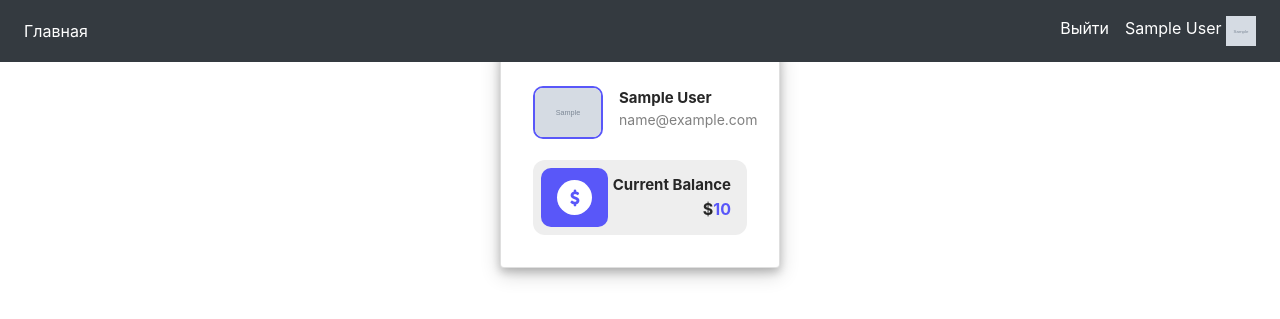
After one commit to Tronnert/Kazinych, a Flask app: page /profile in a window 1280 px wide. The commit adds this page. Shown: the top 319 px of the page. Run offline with Flask 2, Linux system fonts and the light colour scheme; a user stored in the database is signed in; tables that the repository leaves empty hold one stand-in row (values such as "Sample post"); grey boxes marked "Sample" are stand-in pictures; some libraries are stand-ins or nearby versions.

Commit message:
api_first profile_first

```diff
--- a/data/__all_models.py
+++ b/data/__all_models.py
@@ -1,2 +1,2 @@
 from . import users
-from . import news
+from . import balance_changes
--- a/data/news.py
+++ b/data/balance_changes.py
@@ -1,11 +1,11 @@
 import datetime
 import sqlalchemy
 from sqlalchemy import orm
-
+from sqlalchemy_serializer import SerializerMixin
 from .db_session import SqlAlchemyBase
 
 
-class BalanceChanges(SqlAlchemyBase):
+class BalanceChanges(SqlAlchemyBase, SerializerMixin):
     __tablename__ = 'balance_changes'
 
     id = sqlalchemy.Column(sqlalchemy.Integer, primary_key=True, autoincrement=True)
--- a/data/users.py
+++ b/data/users.py
@@ -3,10 +3,11 @@ import sqlalchemy
 from sqlalchemy import orm
 from .db_session import SqlAlchemyBase
 from flask_login import UserMixin
+from sqlalchemy_serializer import SerializerMixin
 from werkzeug.security import generate_password_hash, check_password_hash
 
 
-class User(SqlAlchemyBase, UserMixin):
+class User(SqlAlchemyBase, UserMixin, SerializerMixin):
     __tablename__ = 'users'
 
     id = sqlalchemy.Column(sqlalchemy.Integer,
--- a/forms/user.py
+++ b/forms/user.py
@@ -11,7 +11,8 @@ class RegisterForm(FlaskForm):
     password_again = PasswordField('Повторите пароль', validators=[DataRequired()])
     name = StringField('Имя пользователя', validators=[DataRequired()])
     about = TextAreaField("Немного о себе")
-    submit = SubmitField('Войти')
+    remember_me = BooleanField('Запомнить меня')
+    submit = SubmitField('Зарегестироваться')
 
 
 class LoginForm(FlaskForm):
--- a/main.py
+++ b/main.py
@@ -2,21 +2,25 @@ from flask import Flask
 from data import db_session
 from data.users import User
 from forms.user import RegisterForm
-from flask import render_template
-from flask import redirect
-from flask_login import LoginManager, login_user, login_required, logout_user
+from flask import render_template, redirect, make_response, jsonify
+from flask_login import LoginManager, login_user, login_required, logout_user, current_user
 from forms.user import LoginForm
+from requests import get, post
+from api import user_api
 
 app = Flask(__name__)
 app.config['SECRET_KEY'] = 'yandexlyceum_secret_key'
 login_manager = LoginManager()
+app.register_blueprint(user_api.blueprint)
 login_manager.init_app(app)
+# current_user = current_user
 
 
 @login_manager.user_loader
 def load_user(user_id):
     db_sess = db_session.create_session()
     return db_sess.query(User).get(user_id)
+
 
 
 @app.route('/')
@@ -45,7 +49,8 @@ def reqister():
         user.set_password(form.password.data)
         db_sess.add(user)
         db_sess.commit()
-        return redirect('/login')
+        login_user(user, remember=form.remember_me.data)
+        return redirect('/')
     return render_template('register.html', title='Регистрация', form=form)
 
 
@@ -71,8 +76,25 @@ def logout():
     return redirect("/")
 
 
+# @app.route('/game')
+# @login_required
+# def first_game():
+#     return post('http://localhost:8080/api/user', json={'bet': 100, 'game_name': 'first', 'id': current_user.id, 'password': current_user.hashed_password}).json()
+
+
+@app.route('/profile')
+def profile():
+    return render_template('profile.html', title='Профиль')
+
+
+@app.errorhandler(404)
+def not_found(error):
+    return make_response(jsonify({'error': 'Not found'}), 404)
+
+
 def main():
-    db_session.global_init("db/blogs.db")
+    db_session.global_init("db/casino.db")
+
     app.run(port=8080, host='127.0.0.1')
 
 
--- a/static/css/style.css
+++ b/static/css/style.css
@@ -11,3 +11,91 @@
     border-radius: 5px;
     padding: 10px;
 }
+
+
+body {
+    background-color: #eee
+}
+
+.card {
+    background-color: #fff;
+    width: 280px;
+    border-radius: 33px;
+    box-shadow: 0 4px 8px 0 rgba(0, 0, 0, 0.2), 0 6px 20px 0 rgba(0, 0, 0, 0.19);
+    padding: 2rem !important
+}
+
+.top-container {
+    display: flex;
+    align-items: center
+}
+
+.profile-image {
+    border-radius: 10px;
+    border: 2px solid #5957f9
+}
+
+.name {
+    font-size: 15px;
+    font-weight: bold;
+    color: #272727;
+    position: relative;
+    top: 8px
+}
+
+.mail {
+    font-size: 14px;
+    color: grey;
+    position: relative;
+    top: 2px
+}
+
+.middle-container {
+    background-color: #eee;
+    border-radius: 12px
+}
+
+.middle-container:hover {
+    border: 1px solid #5957f9
+}
+
+.dollar-div {
+    background-color: #5957f9;
+    padding: 12px;
+    border-radius: 10px
+}
+
+.round-div {
+    border-radius: 50%;
+    width: 35px;
+    height: 35px;
+    background-color: #fff;
+    display: flex;
+    justify-content: center;
+    align-items: center;
+    text-align: center
+}
+
+.dollar {
+    font-size: 16px !important;
+    color: #5957f9 !important;
+    font-weight: bold !important
+}
+
+.current-balance {
+    font-size: 15px;
+    color: #272727;
+    font-weight: bold
+}
+
+.amount {
+    color: #5957f9;
+    font-size: 16px;
+    font-weight: bold
+}
+
+.dollar-sign {
+    font-size: 16px;
+    color: #272727;
+    font-weight: bold
+}
--- a/templates/base.html
+++ b/templates/base.html
@@ -8,24 +8,13 @@
           integrity="sha384-Vkoo8x4CGsO3+Hhxv8T/Q5PaXtkKtu6ug5TOeNV6gBiFeWPGFN9MuhOf23Q9Ifjh"
           crossorigin="anonymous">
     <link rel="stylesheet" href="{{ url_for('static', filename='css/style.css') }}">
+    <link href='https://stackpath.bootstrapcdn.com/bootstrap/4.4.1/css/bootstrap.min.css' rel='stylesheet'>
+    <link href='https://cdnjs.cloudflare.com/ajax/libs/font-awesome/4.0.3/css/font-awesome.css' rel='stylesheet'>
+    <script type='text/javascript' src='https://cdnjs.cloudflare.com/ajax/libs/jquery/3.2.1/jquery.min.js'></script>
     <title>{{title}}</title>
 </head>
 <body>
 <header>
-    <!--    <nav class="navbar fixed-top navbar-light bg-light">-->
-    <!--        <button class="navbar-toggler" type="button" data-toggle="collapse" data-target="#navbarTogglerDemo01" aria-controls="navbarTogglerDemo01" aria-expanded="false" aria-label="Toggle navigation">-->
-    <!--            <span class="navbar-toggler-icon"></span>-->
-    <!--        </button>-->
-    <!--        <div class="collapse navbar-collapse" id="navbarTogglerDemo01">-->
-    <!--            <a class="navbar-brand" href="#">Hidden brand</a>-->
-    <!--            <ul class="navbar-nav mr-auto mt-2 mt-lg-0">-->
-    <!--                <li class="nav-item">-->
-    <!--                    <a class="navbar-brand" href="/">Главная</a>-->
-    <!--                </li>-->
-    <!--            </ul>-->
-    <!--            <a class="navbar-brand" id="register_link_button" href="/register">Регистрация</a>-->
-    <!--        </div>-->
-    <!--    </nav>-->
     <nav class="navbar fixed-top navbar-expand-lg navbar-dark bg-dark">
         <!--  <a class="navbar-brand" href="#"></a>-->
         <button class="navbar-toggler" type="button" data-toggle="collapse" data-target="#navbarTogglerDemo02"
@@ -45,7 +34,7 @@
                         <a class="nav-link" href="/logout">Выйти</a>
                     </li>
                     <li class="nav-item active">
-                        <a class="nav-link" href="/user">{{ current_user.name }} <img src="{{ url_for('static', filename='img/' + current_user.image) }}" width="30" height="30" class="d-inline-block align-top"></a>
+                        <a class="nav-link" href="/profile">{{ current_user.name }} <img src="{{ url_for('static', filename='img/' + current_user.image) }}" width="30" height="30" class="d-inline-block align-top"></a>
                     </li>
                 {% else %}
                     <li class="nav-item active">
--- /dev/null
+++ b/templates/profile.html
@@ -0,0 +1,27 @@
+{% extends "base.html" %}
+
+{% block content %}
+<div class="container d-flex justify-content-center mt-5">
+    <div class="card">
+        <div class="top-container"><img src="{{ url_for('static', filename='img/' + current_user.image) }}" class="img-fluid profile-image"
+                                        width="70">
+            <div class="ml-3">
+                <h5 class="name">{{ current_user.name }}</h5>
+                <p class="mail">{{ current_user.email }}</p>
+            </div>
+        </div>
+        <div class="middle-container d-flex justify-content-between align-items-center mt-3 p-2">
+            <div class="dollar-div px-3">
+                <div class="round-div"><i class="fa fa-dollar dollar"></i></div>
+            </div>
+            <div class="d-flex flex-column text-right mr-2"><span class="current-balance">Current Balance</span> <span
+                    class="amount"><span class="dollar-sign">$</span>{{ current_user.balance }}</span></div>
+        </div>
+    </div>
+</div>
+<script type='text/javascript'
+        src='https://stackpath.bootstrapcdn.com/bootstrap/4.4.1/js/bootstrap.bundle.min.js'></script>
+<script type='text/javascript' src=''></script>
+<script type='text/javascript' src=''></script>
+<script type='text/Javascript'></script>
+{% endblock %}
```
Also changed, not shown: api/games.py (added, +12 -0 lines), api/user_api.py (added, +34 -0 lines).
